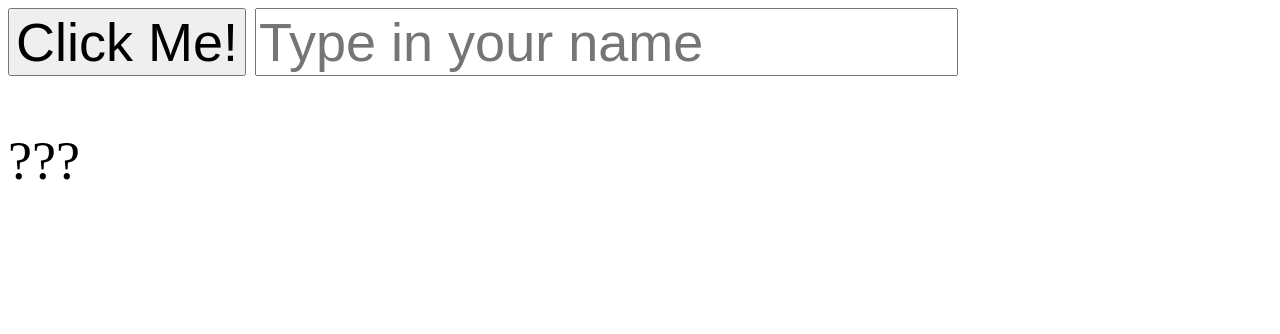
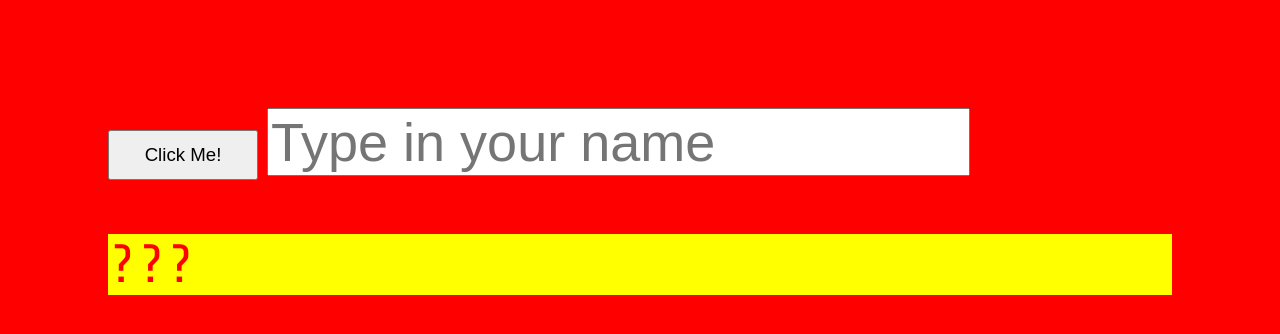
Before and after one commit to EvanRiley1234/Riley-Evan-IGME-330, a plain HTML site: page Riley-E-Greeter.html in a window 1280 px wide. Both pictures are taken after a click on the button "Click Me!". Drawn offline with nearby package versions, Linux system fonts and the light colour scheme.

Commit message:
Push 1/19

```diff
--- a/Riley-E-Greeter.html
+++ b/Riley-E-Greeter.html
@@ -2,14 +2,32 @@
 <html lang="en">
   <head>
     <meta charset="utf-8" />
+    <link rel="preconnect" href="https://fonts.googleapis.com">
+<link rel="preconnect" href="https://fonts.gstatic.com" crossorigin>
+<link href="https://fonts.googleapis.com/css2?family=Share+Tech+Mono&display=swap" rel="stylesheet">
     <title>Greeter</title>
     <style>
       *{font-size:1.5em;}
+
+      button{
+        width: 150px;
+        height: 50px;
+        font-size: 14pt;
+      }
+
+      @media only screen and (min-width: 1024px){
+				body{
+					background-color: red;
+					padding: 100px;
+				}
+      }
+
+      #output {font-family: 'Share Tech Mono', monospace;}
     </style>
     <script>
 
     // 1 - get a reference to the button
-    init();
+    window.onload = init;
 
     function init()
     {
@@ -17,24 +35,31 @@
 
       // 2 - add a click event to button that calls a `sayHello` function
       button.onclick = sayHello;
+
+      document.querySelector("#output").style.color="red";
+      document.querySelector("#output").style.backgroundColor="yellow";
     }
 
     // 3 - create a `sayHello()` function
     function sayHello()
     {
-      console.log("Hello Mystery User");
-        // 3A - get name of person from the <input>
-        //let name = document.querySelector("input");
-        // 3B - get a reference to the #output <p>
-        //let output = document.getElementById("output");
-        // 3C - update HTML of #output <p>
-        //output.innerHTML = name.innerHTML;
+      // 3A - get name of person from the <input>
+      let name = document.querySelector("input-firstname").value;
+      name=name.trim();
+      if(!name)
+      {
+        name = "Peter";
+      }
+      // 3B - get a reference to the #output <p>
+      let output = document.getElementById("#output");
+      // 3C - update HTML of #output <p>
+      output.innerText = name;
     }
     </script>
   </head>
 <body>
   <button>Click Me!</button>
-  <input id="input-firstname" placeholder="Type in your name">
+  <input id="input-firstname" placeholder="Type in your name"></input>
   <p id="output">???</p>
 </body>
 </html>
```
